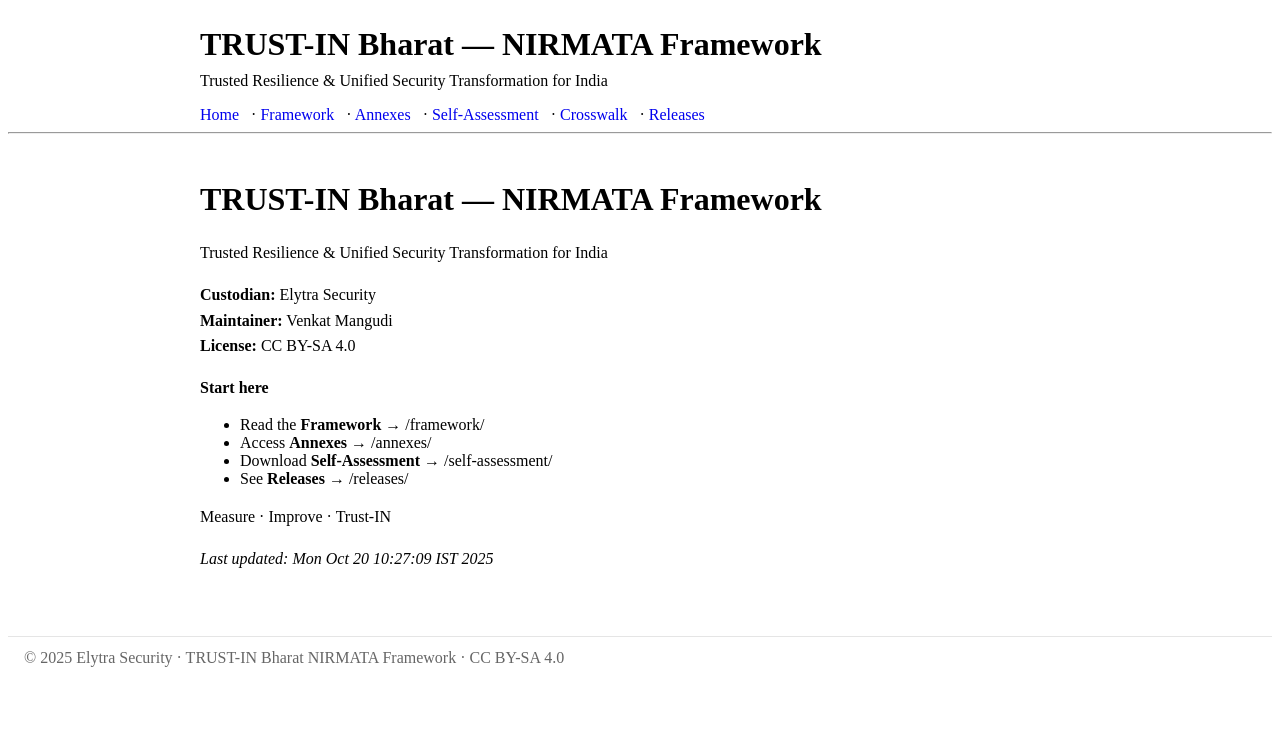
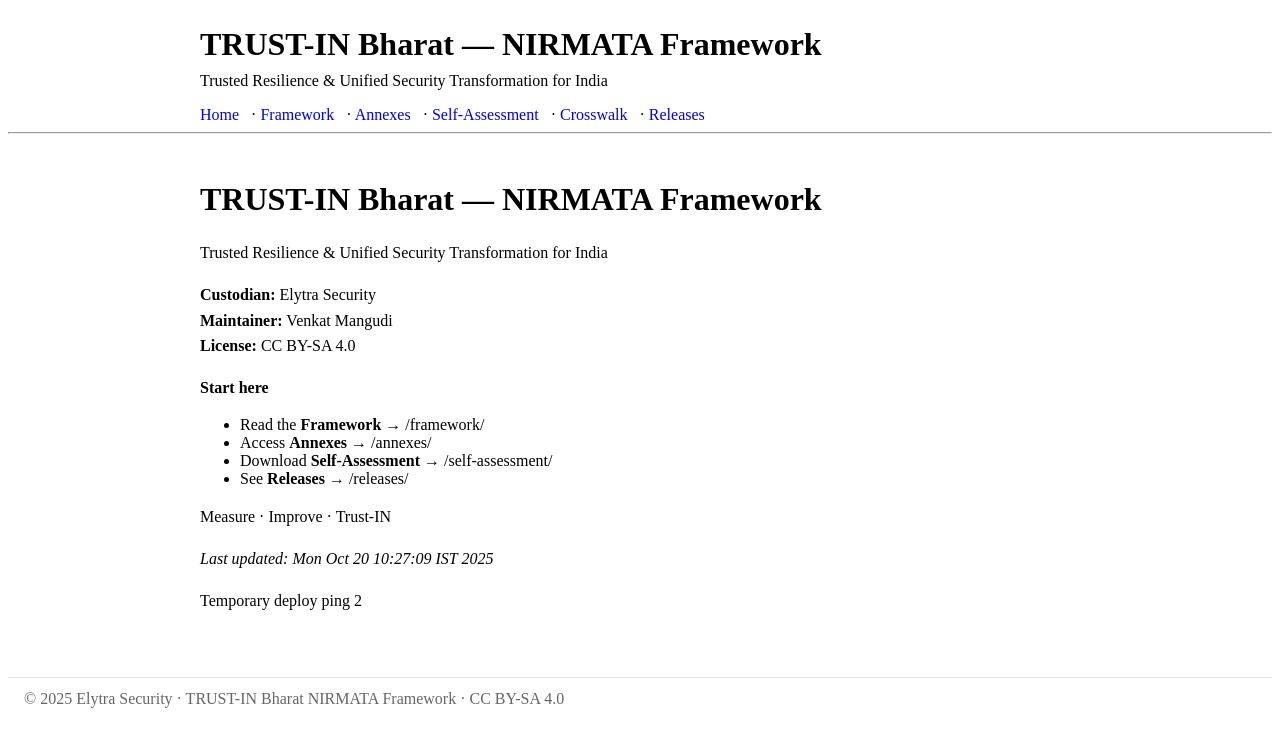
Before and after one commit to Trust-In-Bharat/nirmata-site, a Jekyll site: the page built from index.md, in a window 1280 px wide. Shown: the top 747 px of the page. Built offline with Jekyll 4.4.1, drawn with Linux system fonts in a browser that asks for light colours.

Commit message:
Temp: direct push test via admin bypass 2

```diff
--- a/index.md
+++ b/index.md
@@ -19,3 +19,5 @@
 Measure · Improve · Trust-IN
 
 _Last updated: Mon Oct 20 10:27:09 IST 2025_
+
+Temporary deploy ping 2
```
